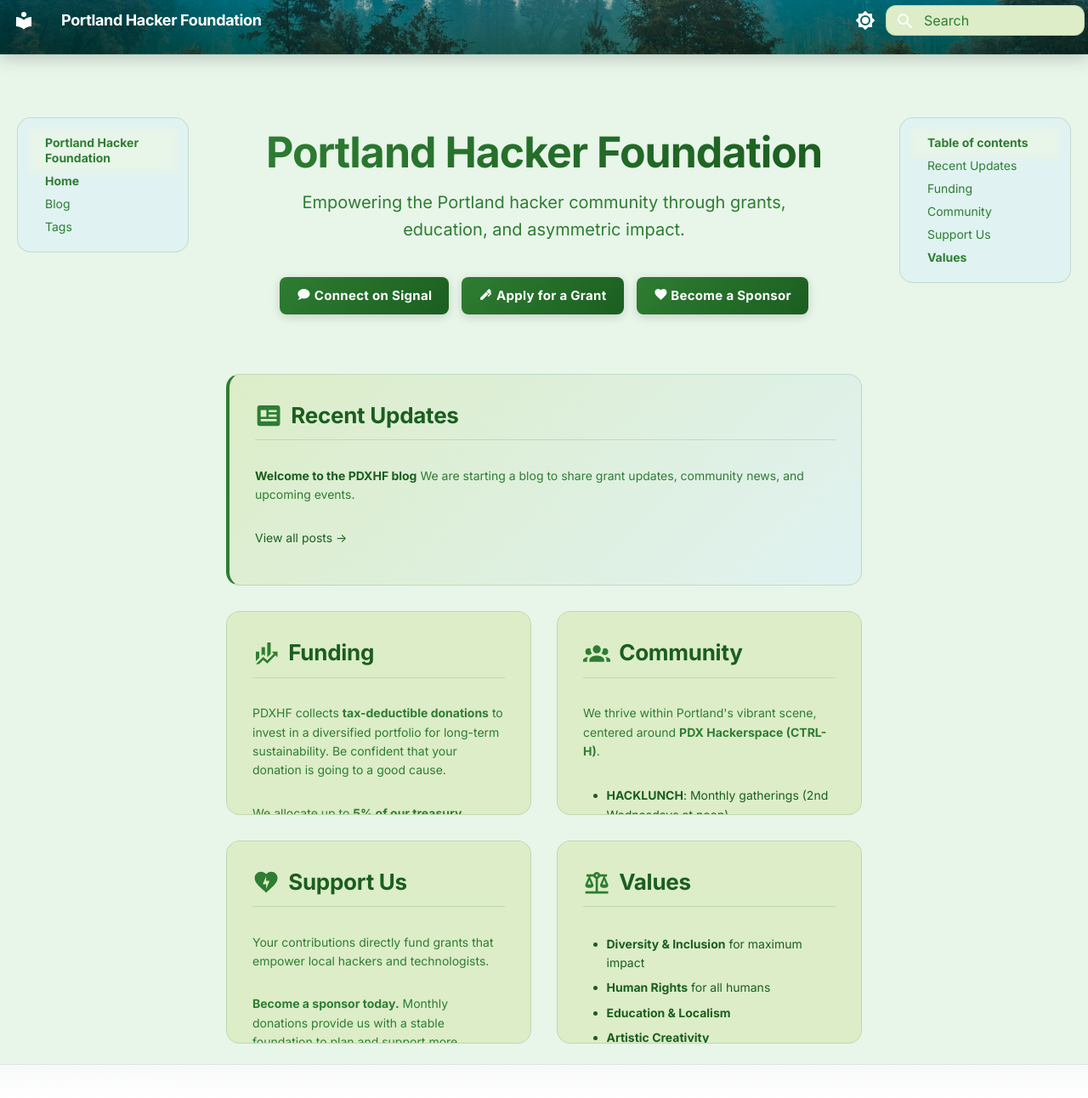
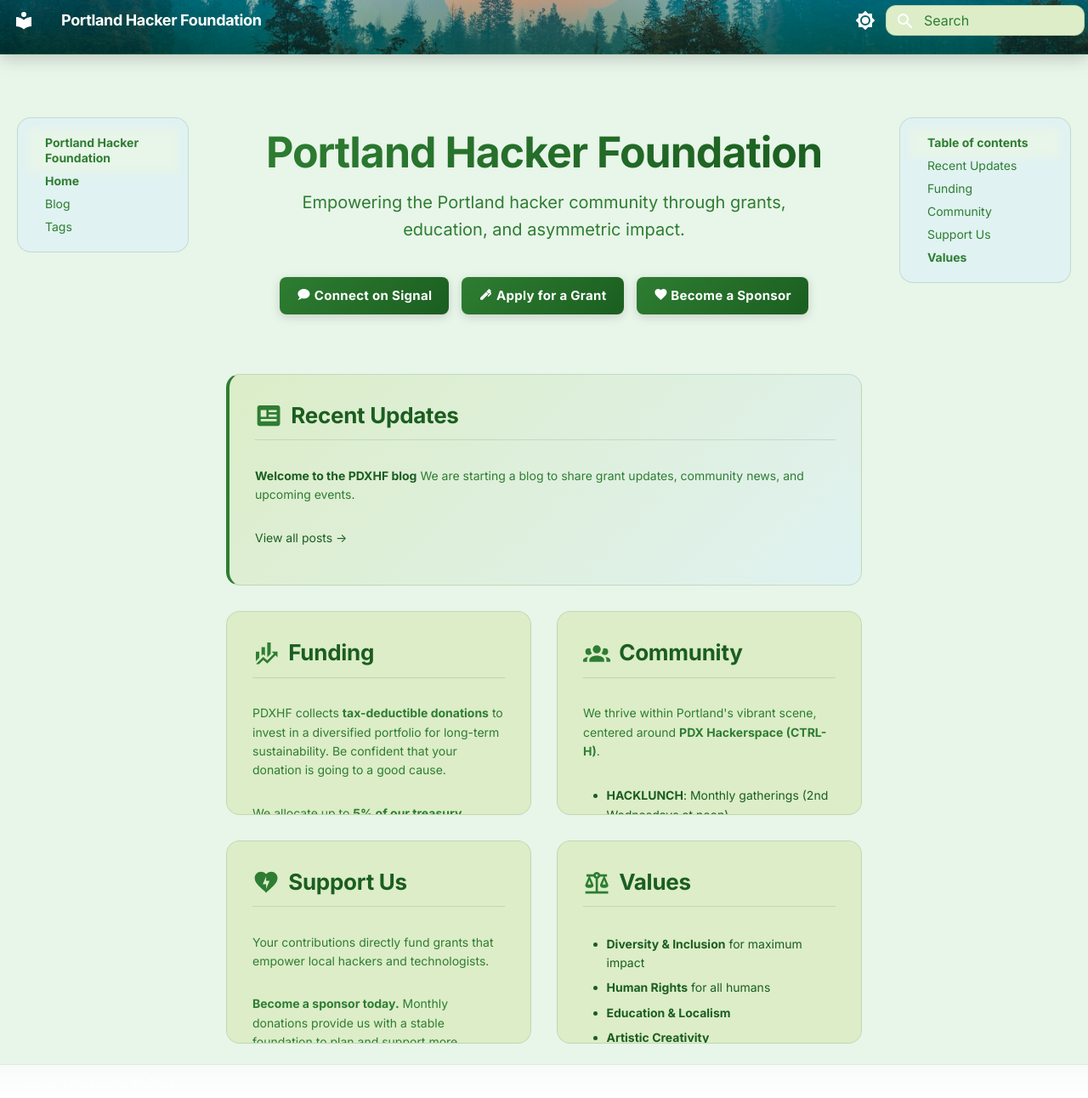
Before and after one commit to pierce403/PDXHF, an MkDocs documentation site: the page built from docs/index.md, in a window 1280 px wide and 1297 px high. Shown: the top 1292 px of the window at 85% size. Built offline with MkDocs 1.6.1 and Material for MkDocs 9.7.7, drawn with Linux system fonts in a browser that asks for light colours.

Commit message:
Match header trees position

```diff
--- a/docs/stylesheets/extra.css
+++ b/docs/stylesheets/extra.css
@@ -85,7 +85,7 @@ body {
 [data-md-color-scheme="slate"] .md-tabs {
   background:
     linear-gradient(135deg, rgba(21, 29, 25, 0.25) 0%, rgba(28, 38, 34, 0.55) 100%),
-    url("../assets/trees.jpg") center 60% / cover no-repeat;
+    url("../assets/trees.jpg") center 55% / cover no-repeat;
   background-blend-mode: multiply;
   border-bottom: 1px solid var(--pdxhf-border);
   box-shadow: 0 4px 30px rgba(0, 0, 0, 0.3);
@@ -95,7 +95,7 @@ body {
 [data-md-color-scheme="default"] .md-tabs {
   background:
     linear-gradient(180deg, rgba(27, 94, 32, 0.25) 0%, rgba(27, 94, 32, 0.55) 100%),
-    url("../assets/trees.jpg") center 60% / cover no-repeat;
+    url("../assets/trees.jpg") center 55% / cover no-repeat;
   background-blend-mode: multiply;
   border-bottom: 1px solid rgba(27, 94, 32, 0.3);
   box-shadow: 0 4px 20px rgba(0, 0, 0, 0.2);
```
